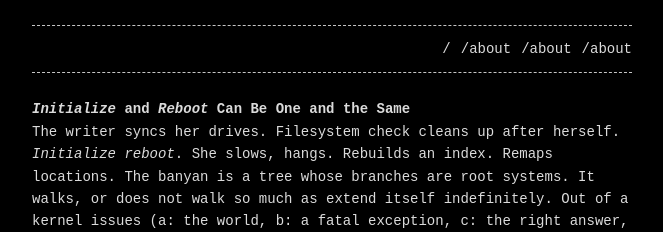
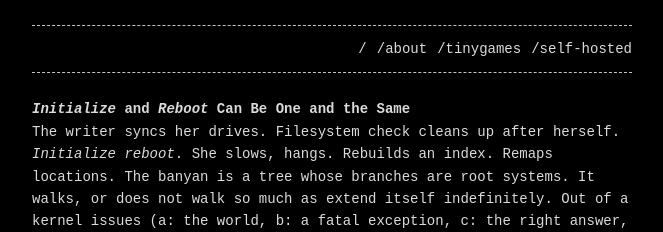
Before and after one commit to visforvali/visforvali.github.io, a Jekyll site: the page built from index.md, in a window 1280 px wide. Shown: the top 232 px of the page, without its empty margins (308-971 px from the left). Built offline with Jekyll 4.4.1, drawn with Linux system fonts in a browser that asks for light colours.

Commit message:
Title change

```diff
--- a/selfhost.md
+++ b/selfhost.md
@@ -1,5 +1,5 @@
 ---
-title: /about
+title: /self-hosted
 layout: default
 permalink: /self-hosted
 ---
--- a/tinygames.md
+++ b/tinygames.md
@@ -1,5 +1,5 @@
 ---
-title: /about
+title: /tinygames
 layout: default
 permalink: /tinygames
 ---
```
